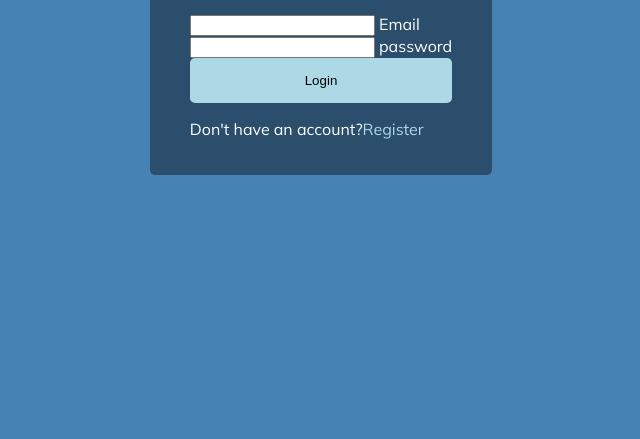
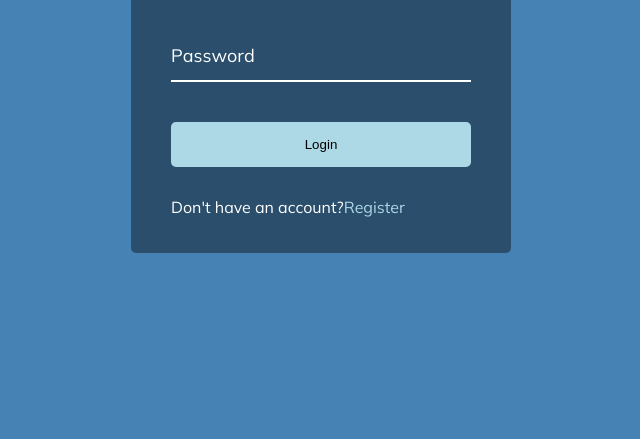
Before and after one commit to ankitajoshi060/Mini_Projects, a plain HTML site: page Form Input Wave/index.html in a window 1280 px wide. Shown: the part 361-800 px from the top of the page, without its empty margins (319-959 px from the left). Drawn offline with Linux system fonts and the light colour scheme.

Commit message:
complete form input wave project

```diff
--- a/Form Input Wave/index.html
+++ b/Form Input Wave/index.html
@@ -16,7 +16,7 @@
         </div>
         <div class="form-control">
           <input type="password" name="password" id="password" required/>
-          <label for="password">password</label>
+          <label for="password">Password</label>
         </div>
         <button class="btn">Login</button>
         <p class="text">Don't have an account?<a href="#">Register</a></p>
--- a/Form Input Wave/script.js
+++ b/Form Input Wave/script.js
@@ -0,0 +1,11 @@
+const lables = document.querySelectorAll(".form-control label");
+
+lables.forEach((label) => {
+  label.innerHTML = label.innerText
+    .split("")
+    .map(
+      (letter, index) =>
+        `<span style="transition-delay:${index * 50}ms">${letter}</span>`
+    )
+    .join("");
+});
--- a/Form Input Wave/style.css
+++ b/Form Input Wave/style.css
@@ -51,3 +51,53 @@ body{
 .btn:active{
     transform: scale(0.98);
 }
+
+.text{
+    margin-top: 30px;
+}
+
+.form-control{
+    position: relative;
+    margin: 20px 0px 40px;
+    width: 300px;
+}
+
+.form-control input{
+    border: 0;
+    border-bottom: 2px solid #fff;
+    background: transparent;
+    display: block;
+    width: 100%;
+    padding: 15px 0;
+    font-size: 18px;
+    color: #fff;
+    position: relative;
+    z-index: 100;
+}
+
+.form-control input:focus,
+.form-control input:valid
+{
+    outline: 0;
+    border-bottom-color: lightblue;
+}
+
+.form-control label{
+    position: absolute;
+    top: 15px;
+    left: 0;
+    pointer-events: none;
+}
+
+.form-control label span{
+    display: inline-block;
+    font-size: 18px;
+    min-width: 5px;
+    transition: 0.3s cubic-bezier(0.68, -0.55, 0.265, 1.55);
+}
+
+.form-control input:focus ~ label span,
+.form-control input:valid ~ label span{
+    color: lightblue;
+    transform: translateY(-30px);
+}
```
